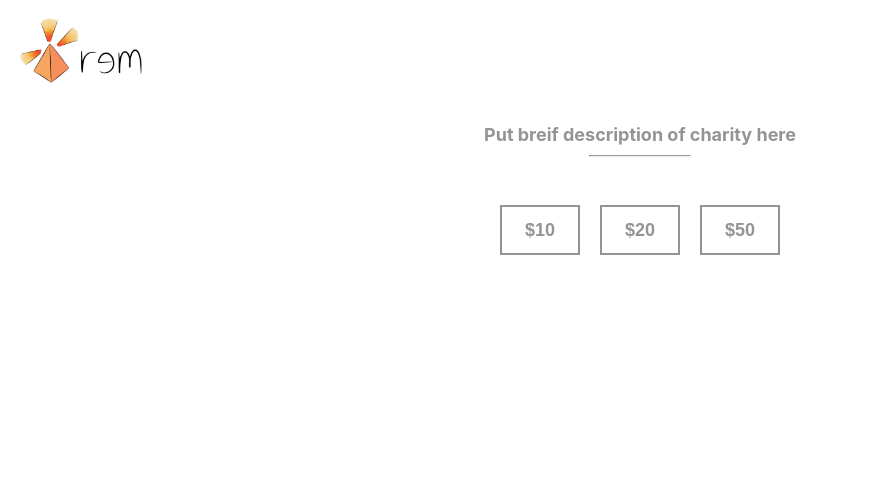
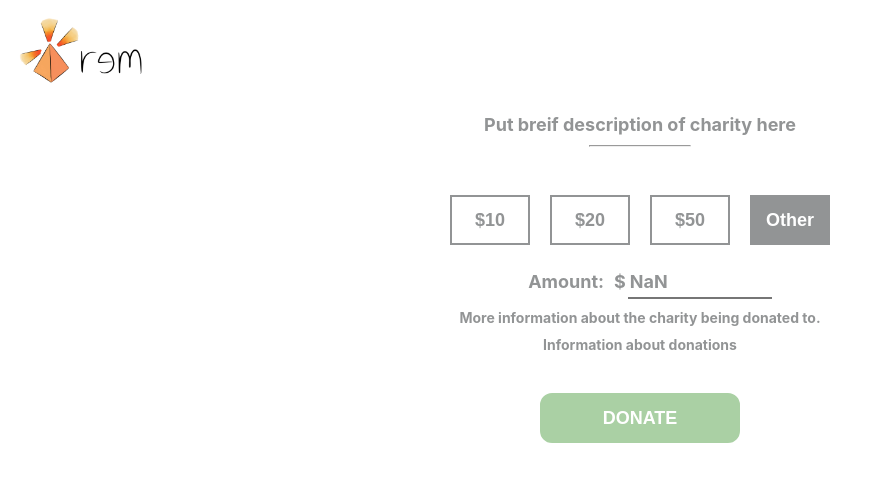
Before and after one commit to michaeldwu/rem-web-app, a React (Create React App) app: page / in a window 1280 px wide. Shown: the top 482 px of the page, without its empty margins (0-873 px from the left). Built offline with nearby package versions, Linux system fonts and the light colour scheme.

Commit message:
Improve donation option functionality

```diff
--- a/src/App.css
+++ b/src/App.css
@@ -21,6 +21,19 @@
 
 .App-link {
   color: #61dafb;
+}
+
+.Donation-button{
+  border: 2px solid #72b268;
+  background-color: #72b268;
+  border-radius: 12px;
+  color: white;
+  width: 200px;
+  height: 50px;
+  font-size: 18px;
+  margin: 10px;
+  margin-top: 40px;
+  font-weight: bold;
 }
 
 .Donation-amount-button{
@@ -60,8 +73,51 @@
   margin-top: 10px
 }
 
-.Charity-title-wrapper{
-  padding: 10px;
+.Currency-box{
+  display: inline-block;
+  margin-left: 10px;
+}
+
+.More-info{
+  color: #929495;
+  font-size: calc(10px + 0.5vmin);
+  font-weight: bold;
+  margin-top: 10px
+}
+
+label{
+  font-family:-apple-system, BlinkMacSystemFont, 'Segoe UI', 'Roboto', 'Oxygen',
+    'Ubuntu', 'Cantarell', 'Fira Sans', 'Droid Sans', 'Helvetica Neue',
+    sans-serif;
+  -webkit-font-smoothing: antialiased;
+  -moz-osx-font-smoothing: grayscale;
+  font-weight: bold;
+  font-size: 18px;
+  color: #929495;
+}
+
+form{
+  margin: 10px;
+  width: 100%
+}
+
+input{
+  width: 140px;
+  height: 30px;
+  outline: none;
+  border-left: 0;
+  border-right: 0;
+  border-top: 0;
+  border-bottom-color: 929495;
+  margin-left: 2px;
+  font-family:-apple-system, BlinkMacSystemFont, 'Segoe UI', 'Roboto', 'Oxygen',
+    'Ubuntu', 'Cantarell', 'Fira Sans', 'Droid Sans', 'Helvetica Neue',
+    sans-serif;
+  -webkit-font-smoothing: antialiased;
+  -moz-osx-font-smoothing: grayscale;
+  font-weight: bold;
+  font-size: 18px;
+  color: #929495;
 }
 
 hr{
@@ -69,11 +125,14 @@ hr{
   margin-top: 10px
 }
 
-@keyframes App-logo-spin {
-  from {
-    transform: rotate(0deg);
-  }
-  to {
-    transform: rotate(360deg);
-  }
+/* Chrome, Safari, Edge, Opera */
+input::-webkit-outer-spin-button,
+input::-webkit-inner-spin-button {
+  -webkit-appearance: none;
+  margin: 0;
 }
+
+/* Firefox */
+input[type=number] {
+  -moz-appearance: textfield;
+}
--- a/src/App.js
+++ b/src/App.js
@@ -3,7 +3,6 @@ import rem_logo from './resources/remlogo_horizontal.png';
 import DonateForm from './components/DonateForm.js'
 import './App.css';
 import {
-  Link,
   useLocation
 } from "react-router-dom";
 
--- a/src/components/DonateAmountButton.js
+++ b/src/components/DonateAmountButton.js
@@ -2,10 +2,10 @@ import React from 'react';
 
 class DonateAmountButton extends React.Component {
   render(){
-    const{amount, filled} = this.props;
+    const{onClick, amount, filled} = this.props;
     return(
-      <button className={filled ? 'Donation-amount-button-filled' : 'Donation-amount-button'} >
-      ${amount}
+      <button onClick={onClick} className={filled ? 'Donation-amount-button-filled' : 'Donation-amount-button'} >
+      {amount}
       </button>
       );
     }
--- /dev/null
+++ b/src/components/DonateButton.js
@@ -0,0 +1,13 @@
+import React from 'react';
+
+class DonateButton extends React.Component {
+  render(){
+    const{onClick, enabled} = this.props;
+    return(
+      <button onClick={onClick} className="Donation-button" style={ enabled ? {} : { cursor:'not-allowed', opacity: 0.6}}>
+      DONATE
+      </button>
+      );
+    }
+  }
+export default DonateButton;
--- a/src/components/DonateForm.js
+++ b/src/components/DonateForm.js
@@ -1,24 +1,45 @@
 import React from 'react';
 import DonateAmountButton from './DonateAmountButton.js'
+import DonateButton from './DonateButton.js'
 
-const donation_amts = [10, 20, 50];
+const donation_amts = [10, 20, 50, 'Other'];
 
 class DonateForm extends React.Component {
   constructor(props){
     super(props)
     this.state = {
-      charityAmount: this.props.charityAmount,
+      charityAmount: parseInt(this.props.charityAmount),
       charityName: this.props.charityName,
       charityDescription: this.props.charityDescription
     }
 
+    this.handleClick = this.handleClick.bind(this);
+    this.handleOtherClick = this.handleOtherClick.bind(this);
+    this.handleOtherChange = this.handleOtherChange.bind(this);
+
   }
 
+  handleClick(amount){
+    this.setState(state => ({
+      charityAmount: amount
+    }))
+  }
+
+  handleOtherClick(){
+    this.setState(state => ({
+      charityAmount: null
+    }))
+  }
+
+  handleOtherChange(event){
+    this.setState(state => ({
+      charityAmount: event.target.value
+    }))
+  }
 
   render(){
     return(
       <div>
-      <div className="Charity-title-wrapper">
         <div className="Charity-header">
           {this.state.charityName}
         </div>
@@ -27,9 +48,35 @@ class DonateForm extends React.Component {
         </div>
         <hr/>
         {donation_amts.map(function(amount, index){
-          return <DonateAmountButton amount={amount} filled={this.state.charityAmount == amount} />;
+          return <DonateAmountButton
+            onClick={Number.isInteger(amount) ? this.handleClick.bind(this, amount) :
+              this.handleOtherClick}
+            amount={Number.isInteger(amount) ? "$" + amount : amount}
+            filled={Number.isInteger(amount) ?
+              this.state.charityAmount == amount :
+              donation_amts.indexOf(parseInt(this.state.charityAmount)) == -1} />;
         }, this)}
-      </div>
+        {donation_amts.indexOf(parseInt(this.state.charityAmount)) > -1 ? null :
+           <form>
+            <label>
+            Amount:
+            <span className="Currency-box">
+            $
+            <input value={this.state.charityAmount} onChange={event => this.setState({charityAmount: event.target.value.replace(/\D/,'')})}/>
+            </span>
+            </label>
+           </form>
+         }
+         <div className="More-info">
+         More information about the charity being donated to.
+         </div>
+         <div className="More-info">
+         Information about donations
+         </div>
+         <DonateButton
+          onClick={null}
+          enabled={Number.isInteger(this.state.charityAmount)}
+         />
       </div>
       );
     }
```
